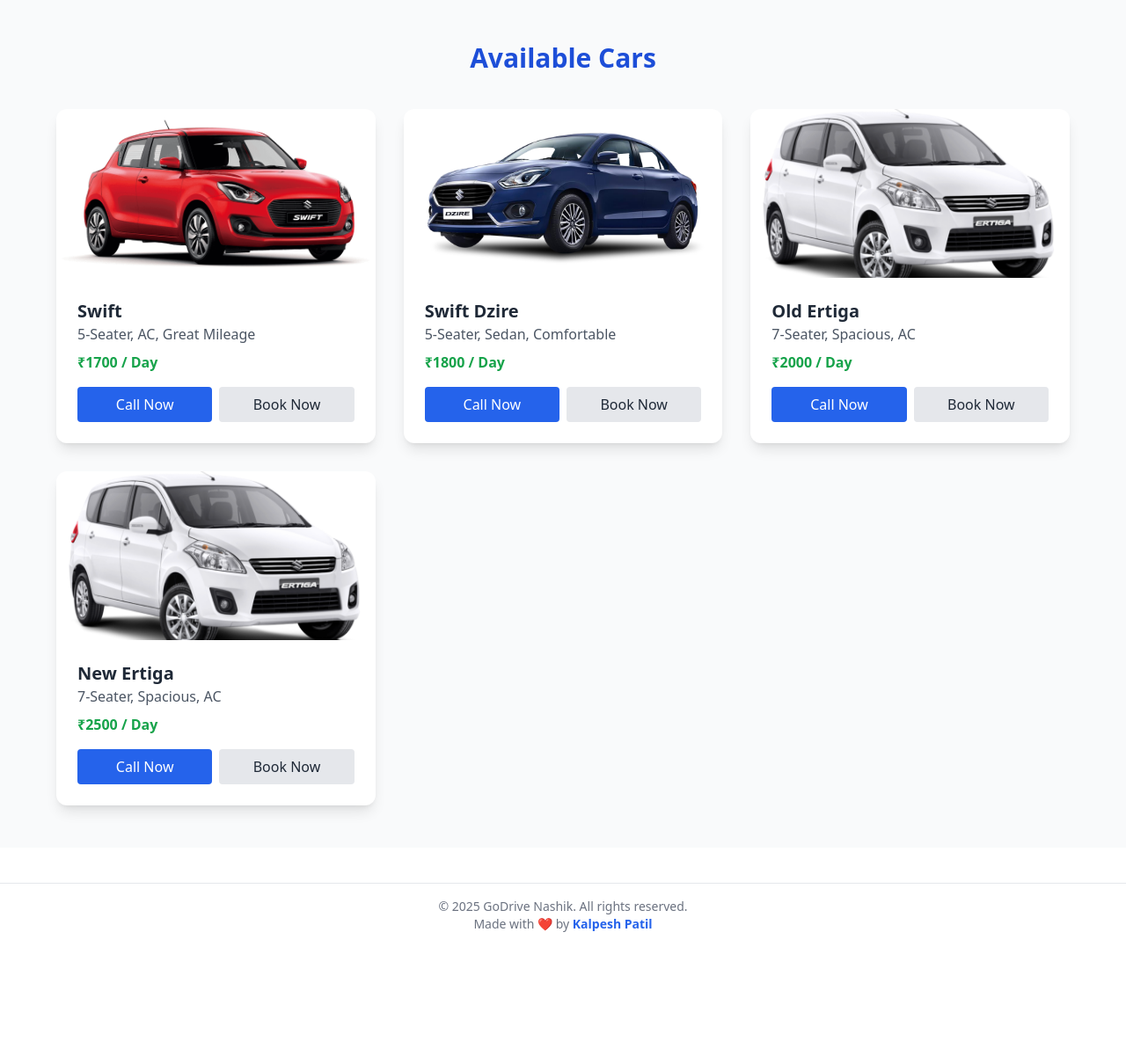
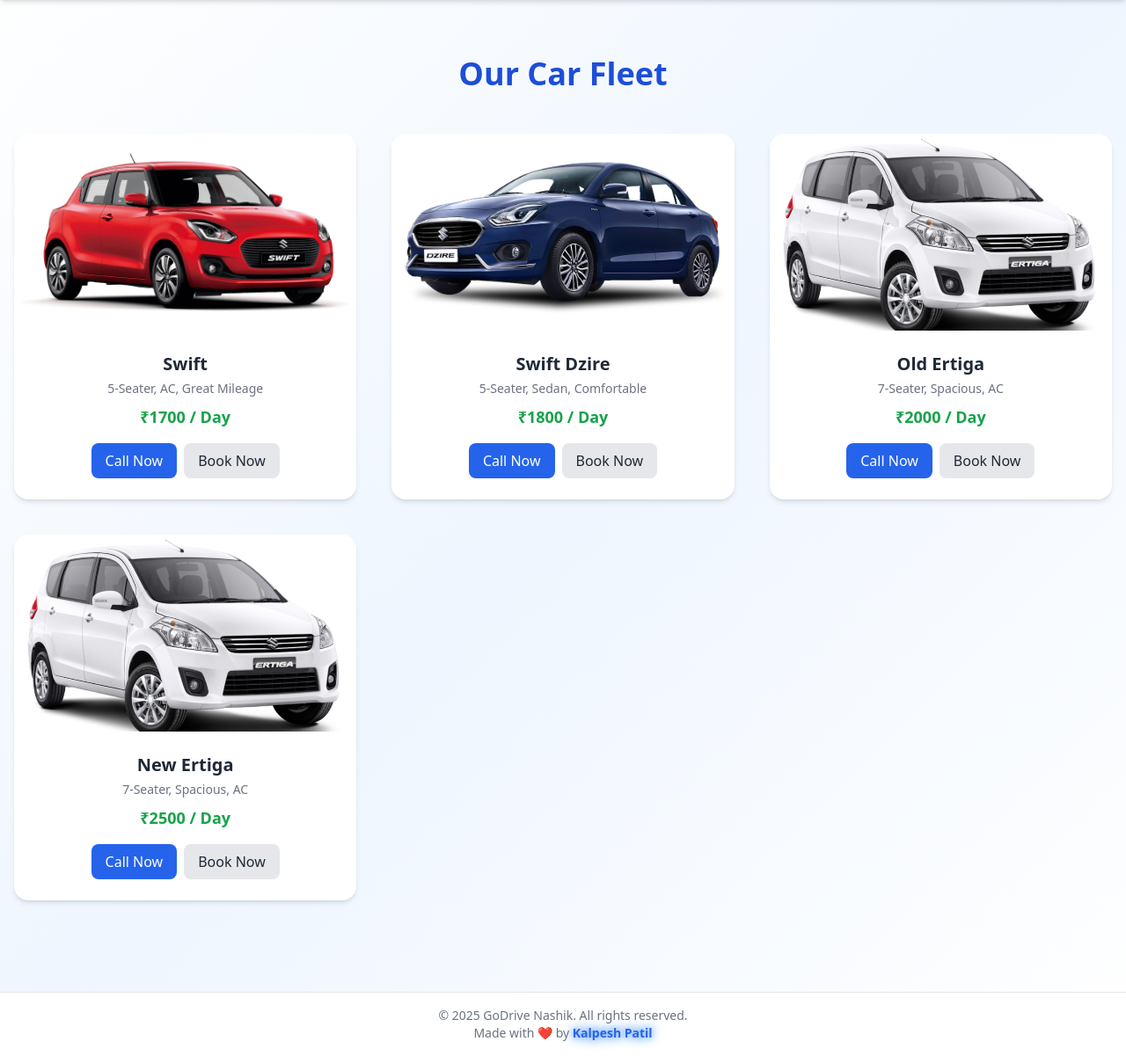
Before and after one commit to User7620/godrivenashik, a Flask app: page /cars in a window 1280 px wide. Shown: the part 72-1273 px from the top of the page at 88% size. Before the commit the page ends 1132 px from the top, so only its background shows below. Run offline with Flask 3, Linux system fonts and the light colour scheme; some libraries are stand-ins or nearby versions.

Commit message:
Update cars.html

```diff
--- a/templates/cars.html
+++ b/templates/cars.html
@@ -6,11 +6,9 @@
   <title>Our Cars | GoDrive Nashik</title>
   <script src="https://cdn.tailwindcss.com"></script>
   <style>
-
     .glow-on-scroll {
       animation: smoothGlow 1.5s ease-in-out forwards;
     }
-
     @keyframes smoothGlow {
       0% {
         text-shadow: none;
@@ -19,7 +17,8 @@
       100% {
         text-shadow: 0 0 8px #3b82f6, 0 0 16px #60a5fa;
         opacity: 1;
-    }}
+      }
+    }
     .carousel-container {
       position: relative;
       overflow: hidden;
@@ -50,108 +49,97 @@
       background: rgba(255, 255, 255, 1);
       transform: translateY(-50%) scale(1.1);
     }
-    .arrow-left {
-      left: 10px;
+    .arrow-left { left: 10px; }
+    .arrow-right { right: 10px; }
+  </style>
+  <script>
+    tailwind.config = {
+      theme: {
+        extend: {
+          animation: {
+            'fade-in-up': 'fadeInUp 1s ease-out both',
+            'fade-in-down': 'fadeInDown 1s ease-out both',
+          },
+          keyframes: {
+            fadeInUp: {
+              '0%': { opacity: '0', transform: 'translateY(30px)' },
+              '100%': { opacity: '1', transform: 'translateY(0)' },
+            },
+            fadeInDown: {
+              '0%': { opacity: '0', transform: 'translateY(-30px)' },
+              '100%': { opacity: '1', transform: 'translateY(0)' },
+            },
+          },
         }
-    .arrow-right {
-      right: 10px;
       }
-  </style>
+    }
+  </script>
 </head>
-<body class="bg-white text-gray-800">
-
-  <script>
-  const observer = new IntersectionObserver((entries) => {
-    entries.forEach(entry => {
-      if (entry.isIntersecting) {
-        document.getElementById('footerName').classList.add('glow-on-scroll');
-        observer.disconnect(); // Animation happens only once
-      }
-    });
-  });
-
-  observer.observe(document.getElementById('footer'));
-</script>
-
-
-  <!-- Navbar
-  <header class="shadow-md bg-white sticky top-0 z-50">
-    <div class="container mx-auto flex items-center justify-between px-4 py-3">
-      <h1 class="text-xl font-bold text-blue-600">GoDrive Nashik</h1>
-      <nav class="space-x-4">
-        <a href="/" class="text-gray-700 hover:text-blue-500">Home</a>
-        <a href="/cars" class="text-gray-700 hover:text-blue-500 font-semibold">Our Cars</a>
-        <a href="/about" class="text-gray-700 hover:text-blue-500">About</a>
-        <a href="/contact" class="text-gray-700 hover:text-blue-500">Contact</a>
-      </nav>
-    </div>
-  </header> -->
-
-  <!-- Navbar -->
-  <nav class="bg-white shadow-md py-4 px-4 sm:px-8 flex justify-between items-center">
+<body class="bg-gradient-to-br from-white via-blue-50 to-white text-gray-800">
+  <nav class="bg-white shadow-md py-4 px-4 sm:px-8 flex justify-between items-center sticky top-0 z-50">
     <div class="text-xl font-bold text-blue-600">GoDrive Nashik</div>
     <div class="flex flex-wrap items-center gap-2">
       <a href="/" class="text-gray-700 hover:text-blue-600 mx-2">Home</a>
       <a href="/cars" class="text-gray-700 hover:text-blue-600 mx-2 font-semibold">Cars</a>
       <a href="/about" class="text-gray-700 hover:text-blue-600 mx-2">About</a>
-     <a href="tel:+919999999999"
-       class="bg-blue-600 hover:bg-blue-700 text-white py-2 px-4 rounded-lg ml-2 transition duration-300">
-      Call Now
-    </a>
+      <a href="tel:+919999999999" class="bg-blue-600 hover:bg-blue-700 text-white py-2 px-4 rounded-lg ml-2 transition duration-300">Call Now</a>
     </div>
   </nav>
 
-
-  <!-- Car Cards Section -->
-  <section class="py-12 px-4 bg-gray-50">
-    <div class="max-w-6xl mx-auto">
-      <h2 class="text-3xl font-bold text-center text-blue-700 mb-10">Available Cars</h2>
-
-      <div class="grid md:grid-cols-3 gap-8">
-
+  <section class="py-16 px-4">
+    <div class="max-w-7xl mx-auto">
+      <h2 class="text-4xl font-bold text-center text-blue-700 mb-12 animate-fade-in-down">Our Car Fleet</h2>
+      <div class="grid gap-10 sm:grid-cols-2 lg:grid-cols-3">
         {% set cars = [
           {"name": "Swift", "desc": "5-Seater, AC, Great Mileage", "price": "₹1700 / Day", "img": ["swift.png", "swift2.png", "swift3.png"], "delay": 2, "interval": 4000},
           {"name": "Swift Dzire", "desc": "5-Seater, Sedan, Comfortable", "price": "₹1800 / Day", "img": ["dzire1.png", "dzire2.png", "dzire3.png"], "delay": 3, "interval": 8000},
-          {"name": " Old Ertiga", "desc": "7-Seater, Spacious, AC", "price": "₹2000 / Day", "img": ["ertiga1.png", "ertiga2.png", "ertiga3.png"], "delay": 2, "interval": 6000},
-          {"name": " New Ertiga", "desc": "7-Seater, Spacious, AC", "price": "₹2500 / Day", "img": ["ertiga1.png", "ertiga2.png", "ertiga3.png"], "delay": 3, "interval": 10000},
+          {"name": "Old Ertiga", "desc": "7-Seater, Spacious, AC", "price": "₹2000 / Day", "img": ["ertiga1.png", "ertiga2.png", "ertiga3.png"], "delay": 2, "interval": 6000},
+          {"name": "New Ertiga", "desc": "7-Seater, Spacious, AC", "price": "₹2500 / Day", "img": ["ertiga1.png", "ertiga2.png", "ertiga3.png"], "delay": 3, "interval": 10000},
         ] %}
 
         {% for car in cars %}
-        <div class="bg-white shadow-lg rounded-xl overflow-hidden">
-          <div class="carousel-container h-48 relative group" data-delay="{{ car.delay }}" data-interval="{{ car.interval }}">
+        <div class="bg-white rounded-2xl shadow-md hover:shadow-xl hover:-translate-y-1 transition-all duration-300 overflow-hidden animate-fade-in-up">
+          <div class="carousel-container h-56 relative group" data-delay="{{ car.delay }}" data-interval="{{ car.interval }}">
             {% for image in car.img %}
-            <img src="{{ url_for('static', filename='img/' + image) }}"
-                 alt="{{ car.name }}"
-                 class="w-full h-48 object-cover carousel-slide {% if loop.index == 1 %}active{% endif %}">
+            <img src="{{ url_for('static', filename='img/' + image) }}" alt="{{ car.name }}" class="w-full h-56 object-cover carousel-slide {% if loop.index == 1 %}active{% endif %}">
             {% endfor %}
             <div class="carousel-arrow arrow-left hidden group-hover:block">&#10094;</div>
             <div class="carousel-arrow arrow-right hidden group-hover:block">&#10095;</div>
           </div>
-          <div class="p-6">
-            <h3 class="text-xl font-bold text-gray-800">{{ car.name }}</h3>
-            <p class="text-gray-600">{{ car.desc }}</p>
-            <p class="mt-2 font-semibold text-green-600">{{ car.price }}</p>
-            <div class="mt-4 flex space-x-2">
-              <a href="tel:+919999999999" class="flex-1 text-center bg-blue-600 text-white py-2 rounded hover:bg-blue-700">Call Now</a>
-              <a href="/book?car={{ car.name | urlencode }}" class="flex-1 text-center bg-gray-200 text-gray-800 py-2 rounded hover:bg-gray-300">Book Now</a>
+          <div class="p-6 text-center">
+            <h3 class="text-xl font-bold text-gray-800 mb-1">{{ car.name }}</h3>
+            <p class="text-gray-500 text-sm mb-2">{{ car.desc }}</p>
+            <p class="text-lg font-semibold text-green-600">{{ car.price }}</p>
+            <div class="flex justify-center gap-2 mt-4">
+              <a href="tel:+919999999999" class="bg-blue-600 hover:bg-blue-700 text-white px-4 py-2 rounded-lg transition">Call Now</a>
+              <a href="/book?car={{ car.name | urlencode }}" class="bg-gray-200 hover:bg-gray-300 text-gray-800 px-4 py-2 rounded-lg transition">Book Now</a>
             </div>
           </div>
         </div>
         {% endfor %}
-
       </div>
     </div>
   </section>
 
-  <!-- Footer -->
   <footer id="footer" class="bg-white border-t mt-10 py-4 text-center text-sm text-gray-500">
     &copy; 2025 GoDrive Nashik. All rights reserved.<br>
     Made with ❤️ by <span id="footerName" class="text-blue-600 font-semibold">Kalpesh Patil</span>
   </footer>
 
+  <script>
+    // Intersection Observer for glow
+    const observer = new IntersectionObserver((entries) => {
+      entries.forEach(entry => {
+        if (entry.isIntersecting) {
+          document.getElementById('footerName').classList.add('glow-on-scroll');
+          observer.disconnect();
+        }
+      });
+    });
+    observer.observe(document.getElementById('footer'));
 
-  <script>
-    document.querySelectorAll('.carousel-container').forEach((carousel, index) => {
+    // Carousel Logic
+    document.querySelectorAll('.carousel-container').forEach(carousel => {
       const slides = carousel.querySelectorAll('.carousel-slide');
       const leftArrow = carousel.querySelector('.arrow-left');
       const rightArrow = carousel.querySelector('.arrow-right');
@@ -164,68 +152,34 @@
         slides.forEach(slide => slide.classList.remove('active'));
         slides[i].classList.add('active');
       }
-
       function startCarousel() {
         interval = setInterval(() => {
           current = (current + 1) % slides.length;
           showSlide(current);
         }, intervalTime);
       }
-
       function stopCarousel() {
         clearInterval(interval);
       }
-
       leftArrow.addEventListener('click', () => {
         stopCarousel();
         current = (current - 1 + slides.length) % slides.length;
         showSlide(current);
         startCarousel();
       });
-
       rightArrow.addEventListener('click', () => {
         stopCarousel();
         current = (current + 1) % slides.length;
         showSlide(current);
         startCarousel();
       });
-
       carousel.addEventListener('mouseenter', stopCarousel);
       carousel.addEventListener('mouseleave', startCarousel);
-
       setTimeout(() => {
         showSlide(0);
         startCarousel();
       }, delay);
     });
-
-
-     window.onload = () => {
-         const params = new URLSearchParams(window.location.search);
-         if (params.get('booked') === 'true') {
-      document.getElementById('popupSuccess').classList.remove('hidden');
-    }
-
-    // Handle OK button click
-         document.getElementById('popupOk').addEventListener('click', function () {
-           // Hide the popup
-           document.getElementById('popupSuccess').classList.add('hidden');
-
-           // Remove ?booked=true from the URL without reloading
-           const newUrl = window.location.protocol + "//" + window.location.host + window.location.pathname;
-           window.history.replaceState({}, document.title, newUrl);
-         });
-       };
-
-
   </script>
- <!-- POPUP (initially hidden) -->
-  <div id="popupSuccess" class="hidden fixed top-0 left-0 w-full h-full bg-black bg-opacity-50 flex items-center justify-center z-50">
-    <div class="bg-white p-6 rounded shadow-lg text-center">
-      <h2 class="text-lg font-semibold mb-2">✅ Booking Confirmed!</h2>
-      <p class="mb-4">Thank you for choosing GoDrive Nashik. Our team will contact you soon.</p>
-      <button id="popupOk" class="bg-blue-600 text-white px-4 py-2 rounded hover:bg-blue-700">OK</button>
-    </div>
-</div>
 </body>
 </html>
```
Lines whose indentation alone changed are shown as unchanged.
